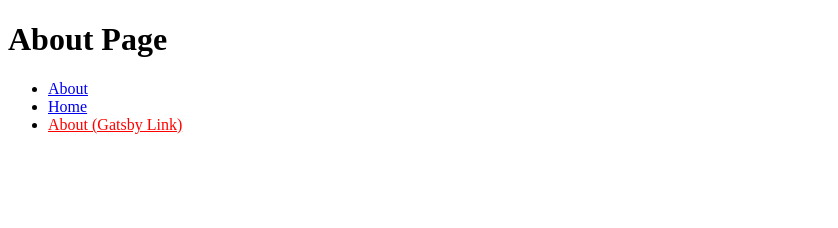
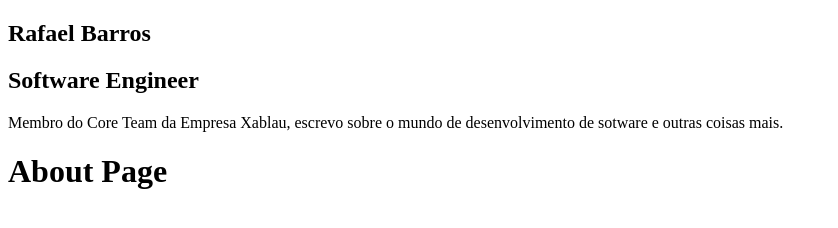
Before and after one commit to rafaellbarros/gatsby-pwa-react-graphql-e-netlify-cms, a Gatsby site in the folder 02-gatsby-e-sua-estrutura/my-blog/: page /about in a window 1280 px wide. Shown: the whole page, without its empty margins (0-838 px from the left). Built offline with nearby package versions, Linux system fonts and the light colour scheme; Gatsby itself is replaced by a stand-in of ours.

Commit message:
:construction: Criando um componente e compartilhando entre páginas

```diff
--- /dev/null
+++ b/02-gatsby-e-sua-estrutura/my-blog/src/components/Profile/index.js
@@ -0,0 +1,14 @@
+import React from 'react'
+
+const Profile = () => (
+    <div className="Profile-wrapper">
+        <h1>Rafael Barros</h1>
+        <h2>Software Engineer</h2>
+        <p>
+            Membro do Core Team da Empresa Xablau, escrevo sobre o mundo de desenvolvimento de sotware e
+            outras coisas mais.
+        </p>
+    </div>
+)
+
+export default Profile
--- a/02-gatsby-e-sua-estrutura/my-blog/src/components/layout.js
+++ b/02-gatsby-e-sua-estrutura/my-blog/src/components/layout.js
@@ -1,9 +1,15 @@
 import PropTypes from "prop-types"
 import React from "react"
+import Profile from "./Profile"
 
 const Layout = ({ children }) => {
   return (
-    <main>{children}</main>
+    <>
+      <aside>
+        <Profile />
+      </aside>
+      <main>{children}</main>
+    </>
   )
 }
 
--- a/02-gatsby-e-sua-estrutura/my-blog/src/pages/about.js
+++ b/02-gatsby-e-sua-estrutura/my-blog/src/pages/about.js
@@ -1,21 +1,13 @@
-import { Link } from 'gatsby'
 import React from 'react'
+import Layout from "../components/layout"
+import SEO from "../components/seo"
+
 
 const AboutPage = () => (
-    <>
-    <h1>About Page</h1>
-    <ul>
-    <li>
-      <a href="/about">About</a>
-    </li>
-    <li>
-      <Link to="/" activeStyle={{color: 'red'}}>Home</Link>
-    </li>
-    <li>
-      <Link to="/about" activeStyle={{color: 'red'}}>About (Gatsby Link)</Link>
-    </li>
-    </ul>
-  </>
+    <Layout>
+        <SEO title="About"></SEO>
+        <h1>About Page</h1>
+    </Layout>
 )
 
 export default AboutPage
```
Also changed, not shown: 02-gatsby-e-sua-estrutura/my-blog/src/pages/index.js (+0 -12 lines).
